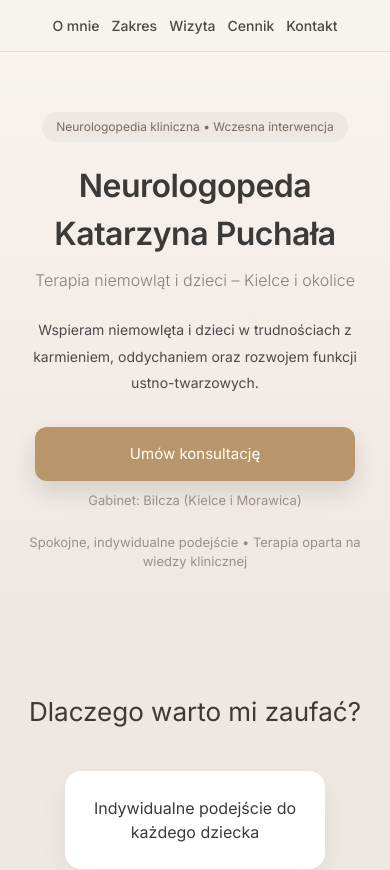
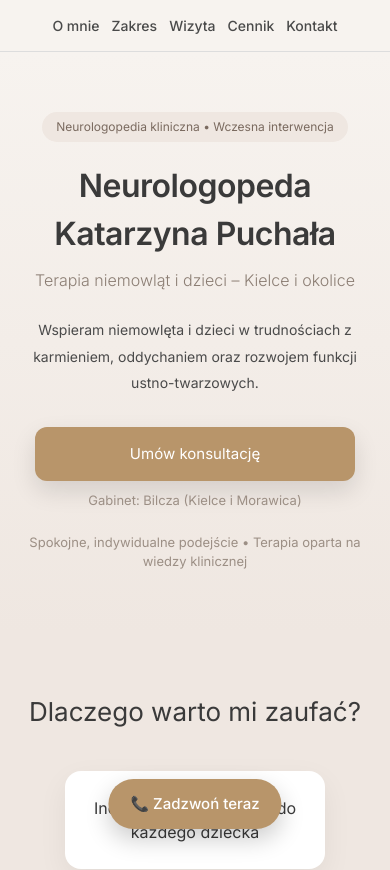
Before and after one commit to mateuszpuchala86-bit/neurologopeda-site, a Next.js app: page / in a window 390 px wide. Shown: the top 870 px of the page. Built offline with nearby package versions, Linux system fonts and the light colour scheme.

Commit message:
Add sticky call button for mobile

```diff
--- a/src/app/globals.css
+++ b/src/app/globals.css
@@ -44,3 +44,9 @@ html {
     padding: 60px 15px !important;
   }
 }
+/* STICKY CALL – tylko mobile */
+@media (max-width: 768px) {
+  .mobile-call {
+    display: block !important;
+  }
+}
--- a/src/app/page.js
+++ b/src/app/page.js
@@ -575,6 +575,29 @@ maxWidth: "320px",
 
 </section>
 
+{/* STICKY CALL BUTTON MOBILE */}
+<a
+  href="tel:727411741"
+  style={{
+    position: "fixed",
+    bottom: "15px",
+    left: "50%",
+    transform: "translateX(-50%)",
+    background: "#B8956A",
+    color: "white",
+    padding: "14px 22px",
+    borderRadius: "30px",
+    textDecoration: "none",
+    fontSize: "15px",
+    fontWeight: "500",
+    boxShadow: "0 10px 25px rgba(0,0,0,0.2)",
+    zIndex: 9999,
+    display: "none"
+  }}
+  className="mobile-call"
+>
+  📞 Zadzwoń teraz
+</a>
     </main>
   );
 }
```
